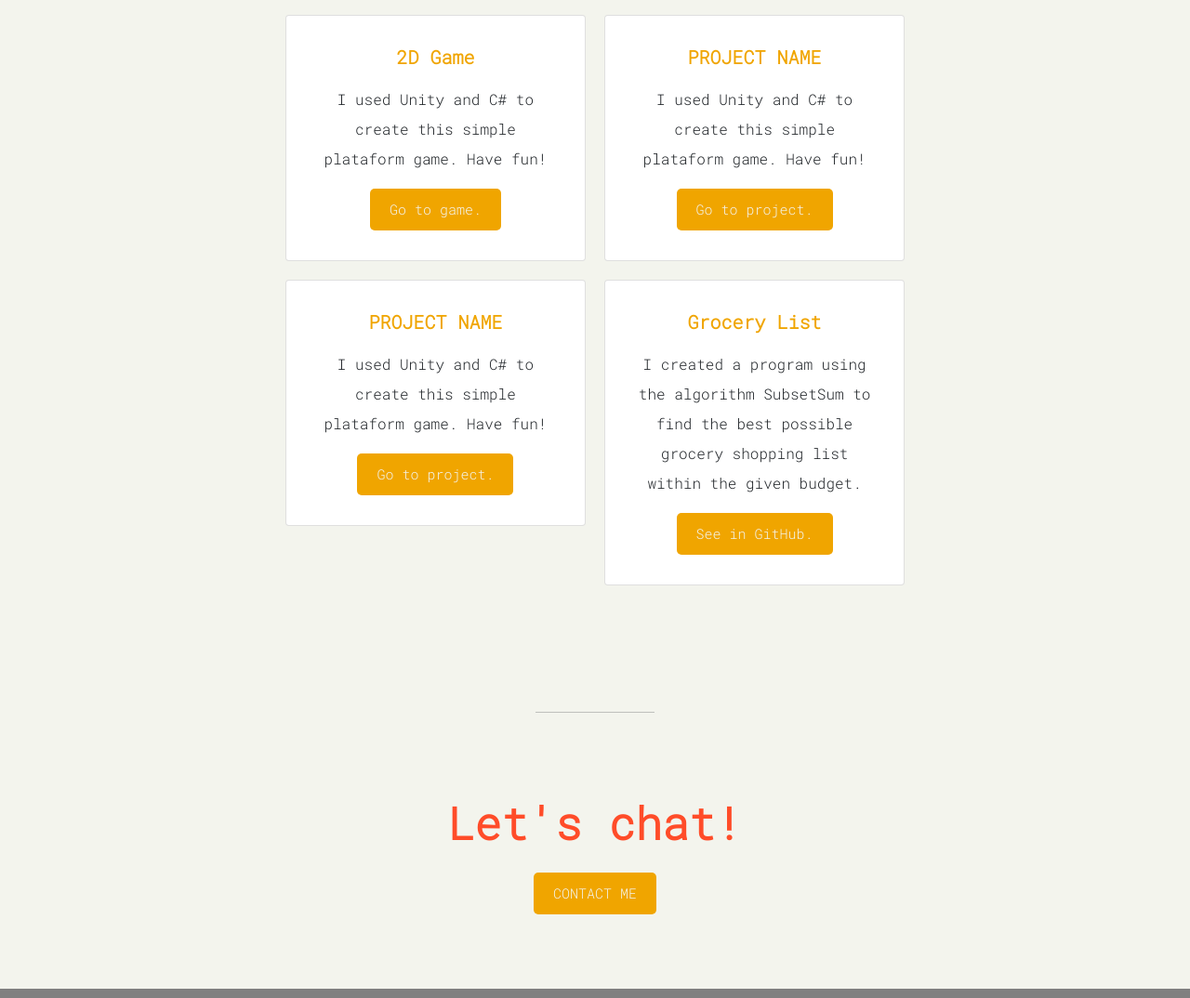
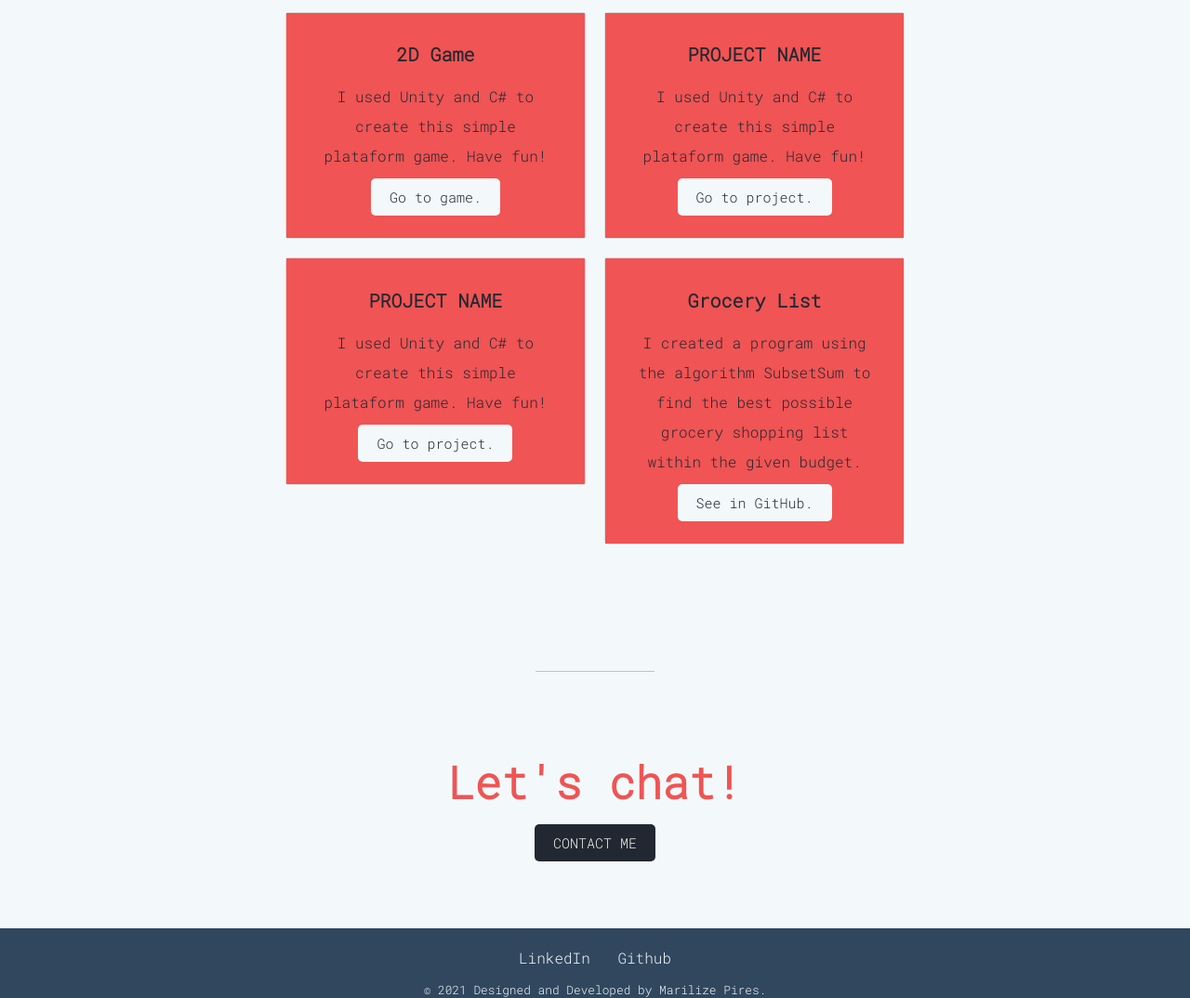
Before and after one commit to MarilizePi/Website2, a plain HTML site: page index.html in a window 1280 px wide. Shown: the part 1726-2800 px from the top of the page at 93% size. Drawn offline with nearby package versions, Linux system fonts and the light colour scheme.

Commit message:
Git commit

```diff
--- a/index.html
+++ b/index.html
@@ -6,59 +6,35 @@
     <meta name="viewport" content="width=device-width, initial-scale=1" />
 
     <!-- Bootstrap CSS -->
-    <link
-      href="https://cdn.jsdelivr.net/npm/bootstrap@5.1.3/dist/css/bootstrap.min.css"
-      rel="stylesheet"
-      integrity="sha384-1BmE4kWBq78iYhFldvKuhfTAU6auU8tT94WrHftjDbrCEXSU1oBoqyl2QvZ6jIW3"
-      crossorigin="anonymous"
-    />
-
+    <link href="https://cdn.jsdelivr.net/npm/bootstrap@5.1.3/dist/css/bootstrap.min.css" rel="stylesheet" integrity="sha384-1BmE4kWBq78iYhFldvKuhfTAU6auU8tT94WrHftjDbrCEXSU1oBoqyl2QvZ6jIW3" crossorigin="anonymous"/>
     <link rel="stylesheet" href="styles/index-style.css" />
 
     <!-- Bootstrap JavaScript -->
-    <script
-      src="https://cdn.jsdelivr.net/npm/bootstrap@5.1.3/dist/js/bootstrap.bundle.min.js"
-      integrity="sha384-ka7Sk0Gln4gmtz2MlQnikT1wXgYsOg+OMhuP+IlRH9sENBO0LRn5q+8nbTov4+1p"
-      crossorigin="anonymous"
-    ></script>
+    <script src="https://cdn.jsdelivr.net/npm/bootstrap@5.1.3/dist/js/bootstrap.bundle.min.js" integrity="sha384-ka7Sk0Gln4gmtz2MlQnikT1wXgYsOg+OMhuP+IlRH9sENBO0LRn5q+8nbTov4+1p" crossorigin="anonymous"></script>
 
     <!-- Google Fonts -->
     <link rel="preconnect" href="https://fonts.googleapis.com" />
     <link rel="preconnect" href="https://fonts.gstatic.com" crossorigin />
-    <link
-      href="https://fonts.googleapis.com/css2?family=Roboto+Mono:ital,wght@0,100;0,300;1,500&display=swap"
-      rel="stylesheet"
-    />
-
-    <link rel="preconnect" href="https://fonts.googleapis.com">
-<link rel="preconnect" href="https://fonts.gstatic.com" crossorigin>
-<link href="https://fonts.googleapis.com/css2?family=Sacramento&display=swap" rel="stylesheet">
+    <link href="https://fonts.googleapis.com/css2?family=Roboto+Mono:ital,wght@0,100;0,300;1,500&display=swap" rel="stylesheet"/>
+    <link href="https://fonts.googleapis.com/css2?family=Sacramento&display=swap" rel="stylesheet">
+ <!-- END Google Fonts -->
 
     <title>Marilize Pires</title>
   </head>
 
   <body>
+    <!-- Section for navegation bar and intro/title page -->
     <section id="title">
       <div class="container-fluid">
-        <!-- Navbar -->
+
+        <!-- Navbar using Bootstrap-->
         <nav class="navbar navbar-expand-lg navbar-light">
           <div class="container-fluid">
-            <button
-              class="navbar-toggler"
-              type="button"
-              data-bs-toggle="collapse"
-              data-bs-target="#navBarToggler"
-              aria-controls="navBarToggler"
-              aria-expanded="false"
-              aria-label="Toggle navigation"
-            >
+            <button class="navbar-toggler" type="button" data-bs-toggle="collapse" data-bs-target="#navBarToggler" aria-controls="navBarToggler" aria-expanded="false" aria-label="Toggle navigation">
               <span class="navbar-toggler-icon"></span>
             </button>
             <a class="navbar-brand" href="index.html">MP</a>
-            <div
-              class="collapse navbar-collapse justify-content-end"
-              id="navBarToggler"
-            >
+            <div class="collapse navbar-collapse justify-content-end" id="navBarToggler">
               <ul class="navbar-nav">
                 <li class="nav-item">
                   <a class="nav-link" href="#">About</a>
@@ -81,7 +57,7 @@
         </nav>
         <!-- END Navbar -->
 
-        <!-- Title -->
+        <!-- Intro / Title -->
         <div class="row">
           <!-- <div class="col-lg-6 my-pic-column">
             <img
@@ -99,9 +75,12 @@
             <button class="button-link" type="button">RESUME</button> -->
           </div>
         </div>
+
       </div>
     </section>
-    <!-- END Title -->
+    <!-- END Intro / Title -->
+
+<hr>
 
     <!-- About Me Section -->
     <div id="about-me-section">
@@ -109,7 +88,6 @@
       <p class="about-me-paragraph">
         I have been coding for 3+ years. I have built several applications, including a 2D game using Unity and C#, my personal website using HTML/CSS, Bootstrap, Javascript, React.js, and Node.js. <br> Currently, I am working on a chatbot using java and also taking a course in Machine Learning (because why not?!).
       </p>
-      <a class="projects-link" href="">Check out my projects here.</a>
     </div>
     <!-- END About Me Section -->
 
@@ -148,7 +126,7 @@
             <div class="card-body">
               <h5 class="card-title">2D Game</h5>
               <p class="card-text">I used Unity and C# to create this simple plataform game. Have fun!</p>
-              <a href="#" class="btn">Go to game.</a>
+              <a href="#" class="project-btn">Go to game.</a>
             </div>
           </div>
         </div>
@@ -157,7 +135,7 @@
             <div class="card-body">
               <h5 class="card-title">PROJECT NAME</h5>
               <p class="card-text">I used Unity and C# to create this simple plataform game. Have fun!</p>
-              <a href="#" class="btn">Go to project.</a>
+              <a href="#" class="project-btn">Go to project.</a>
             </div>
           </div>
         </div>
@@ -166,7 +144,7 @@
             <div class="card-body">
               <h5 class="card-title">PROJECT NAME</h5>
               <p class="card-text">I used Unity and C# to create this simple plataform game. Have fun!</p>
-              <a href="#" class="btn">Go to project.</a>
+              <a href="#" class="project-btn">Go to project.</a>
             </div>
           </div>
         </div>
@@ -176,7 +154,7 @@
               <h5 class="card-title">Grocery List</h5>
               <p class="card-text">I created a program using the algorithm SubsetSum to find the best
                 possible grocery shopping list within the given budget.</p>
-              <a href="https://github.com/MarilizePi/Subset_Sum/tree/master/SubsetSum_Project_1" class="btn">See in GitHub.</a>
+              <a href="https://github.com/MarilizePi/Subset_Sum/tree/master/SubsetSum_Project_1" class="project-btn">See in GitHub.</a>
             </div>
           </div>
         </div>
@@ -189,7 +167,7 @@
     <!-- Contact Section -->
     <section id="contact">
       <h2 class="contact-title">Let's chat!</h2>
-      <a class="btn" href="marilizepi@gmail.com">CONTACT ME</a>
+      <a class="contact-btn" href="marilizepi@gmail.com">CONTACT ME</a>
     </section>
     <!-- END Contact Section -->
 
--- a/styles/index-style.css
+++ b/styles/index-style.css
@@ -1,21 +1,25 @@
+/* General styling */
+
 body {
+  background-color: #F3F9FB;
+  color: #222831;
   font-family: "Roboto Mono", monospace;
-  width: 100%;
   margin: 0 auto;
   text-align: center;
-  background-color: #f3f4ed;
+  width: 100%;
 }
 
 a {
   text-decoration: none;
+  color:#222831;
 }
 
 h1 {
+  color: #F05454;
+  font-family: "Sacramento", cursive;
   font-size: 4rem;
+  font-weight: 900;
   padding-bottom: 5%;
-  font-family: "Sacramento", cursive;
-  color: #f3f4ed;
-  font-weight: 900;
 }
 
 p {
@@ -25,44 +29,53 @@ p {
 hr {
   border: 0;
   height: 1px;
+  margin: 10px auto;
+  position: relative;
   width: 10%;
-  position: relative;
-  margin: 10px auto;
 }
-
-
 
 #about-me-section,
 #skills-section,
 #projects-section,
 #contact {
+  margin: 0 auto;
   padding: 5rem;
-  margin: 0 auto;
   width: 70%;
 }
 
+.about-me-title,
+.skills-title,
+.projects-title,
+.contact-title {
+  color: #F05454;
+  font-size: 3rem;
+  font-weight: 900;
+  padding-bottom: 1rem;
+}
+
+/* END General styling */
+
+/* Title section styling */
 .container-fluid {
   padding: 0 2%;
 }
 
 /*Navegation Bar*/
-
 .navbar {
   padding: 3% 0;
 }
 
 .nav-item {
+  margin: 0 auto;
   padding: 0 18px;
-  margin: 0 auto;
 }
 
 .navbar-brand {
-  color: #f3f4ed;
   font-family: "Sacramento", cursive;
   font-size: 3rem;
+  height: 40px;
   margin: 0;
   padding: 0;
-  height: 40px;
   width: 75px;
 }
 
@@ -75,12 +88,9 @@ button.navbar-toggler {
   font-size: 1.2rem;
   padding: 0 18px;
 }
-
 /*End Navegation Bar*/
 
-#title {
-  background-color: #f0a500;
-}
+/* Intro page styling */
 
 /* .my-pic {
   width: 100%;
@@ -93,9 +103,8 @@ button.navbar-toggler {
 
 .title-description {
   font-size: 1rem;
+  letter-spacing: 0.5rem;
   padding: 0 10%;
-    color: #f3f4ed;
-    letter-spacing: 0.5rem;
 }
 
 .description {
@@ -105,7 +114,10 @@ button.navbar-toggler {
 .row {
   padding: 5%;
 }
+/* END Intro page styling */
+/* END title section styling */
 
+/* Skills Section styling */
 .skill-row,
 .skill-row3 {
   text-align: left;
@@ -115,52 +127,63 @@ button.navbar-toggler {
   text-align: right;
 }
 
-/* .button-link {
-  margin: 20px 10px;
-  border: 0;
-  font-weight: 300;
-  height: 100px;
-  width: 100px;
-  border-radius: 50%;
-  background-color: #FF4C29;
-  color: #F3F4ED;
-} */
-
-.about-me-title,
-.skills-title,
-.projects-title,
-.contact-title {
-  font-size: 3rem;
-  font-weight: 900;
-  padding-bottom: 1rem;
-  color: #ff4c29;
-}
-
-.projects-link {
-  color: #ff4c29;
-}
-
+/* Projects Section styling */
 .project-column {
   padding: 10px;
 }
 
 .card-body {
+  background-color: #F05454;
   padding: 10%;
 }
 
 .card-title {
+  font-weight: 900;
   padding-bottom: 10px;
-  font-weight: 900;
-  color: #f0a500;
 }
 
+.project-btn {
+  background-color: #F3F9FB;
+  border-radius: 5px;
+  color: #222831;
+  font-size: 15px;
+  padding: 10px 20px 10px 20px;
+}
+
+.project-btn:hover {
+  background-color: #222831;
+  color: #f3f4ed;
+}
+
+/* END Projects Section styling */
+
+/* Contact section */
+.contact-btn {
+  background-color: #222831;
+  border-radius: 5px;
+  color: #f3f4ed;
+  font-size: 15px;
+  padding: 10px 20px 10px 20px;
+}
+
+.contact-btn:hover {
+  background-color: #F05454;
+  color: #f3f4ed;
+}
+
+/* END contact section */
+
+
+
+/* Footer Section styling */
 #footer {
-  background-color: gray;
+  background-color: #30475E;
+  color:#F3F9FB;
   padding: 20px 0;
 }
 
 .footer-link {
-  color: #f3f4ed;
+  color:#F3F9FB;;
   padding: 0 10px;
 }
 
@@ -168,34 +191,23 @@ button.navbar-toggler {
   color: #ff4c29;
 }
 
-.btn {
-  border-radius: 5px;
-  color: #f3f4ed;
-  font-size: 15px;
-  background-color: #f0a500;
-  padding: 10px 20px 10px 20px;
+.copyright {
+  font-size: 0.8rem;
+  margin: 0;
+  padding-bottom: 0;
+  padding-top: 10px;
 }
 
-.btn:hover {
-  background-color: #ff4c29;
-  text-decoration: none;
-  color: #f3f4ed;
-}
+/* END Footer Section styling */
 
-.copyright {
-  margin: 0;
-  padding-top: 10px;
-  padding-bottom: 0;
-  font-size: 0.8rem;
-}
-
+/* Responsive styling */
 @media screen and (max-width: 800px) {
   #about-me-section,
   #skills-section,
   #projects-section,
   #contact {
+    margin: 0 auto;
     padding: 2rem;
-    margin: 0 auto;
     width: 90%;
   }
 
@@ -228,6 +240,28 @@ button.navbar-toggler {
   }
 
   .title-description {
-      font-size: .8rem;
+    font-size: 0.8rem;
+  }
+
+  .skill-row,
+  .skill-row2,
+  .skill-row3 {
+    text-align: center;
   }
 }
+
+
+
+
+
+/* .button-link {
+  border: 0;
+  border-radius: 50%;
+  background-color: #FF4C29;
+  color: #F3F4ED;
+  font-size: .8rem;
+  font-weight: 300;
+  height: 100px;
+  margin: 20px 10px;
+  width: 100px;
+} */
```
Lines whose indentation alone changed are shown as unchanged.
